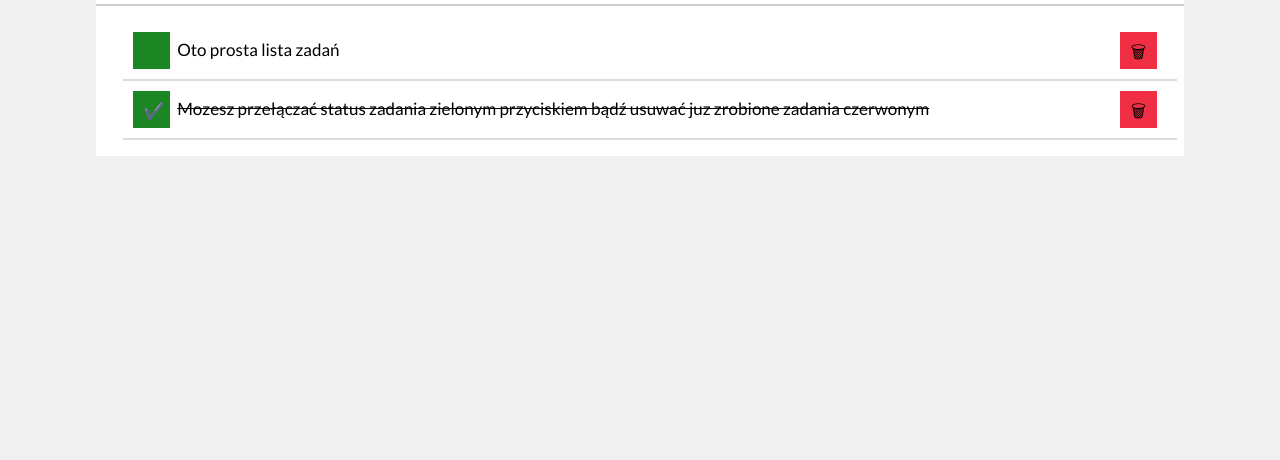
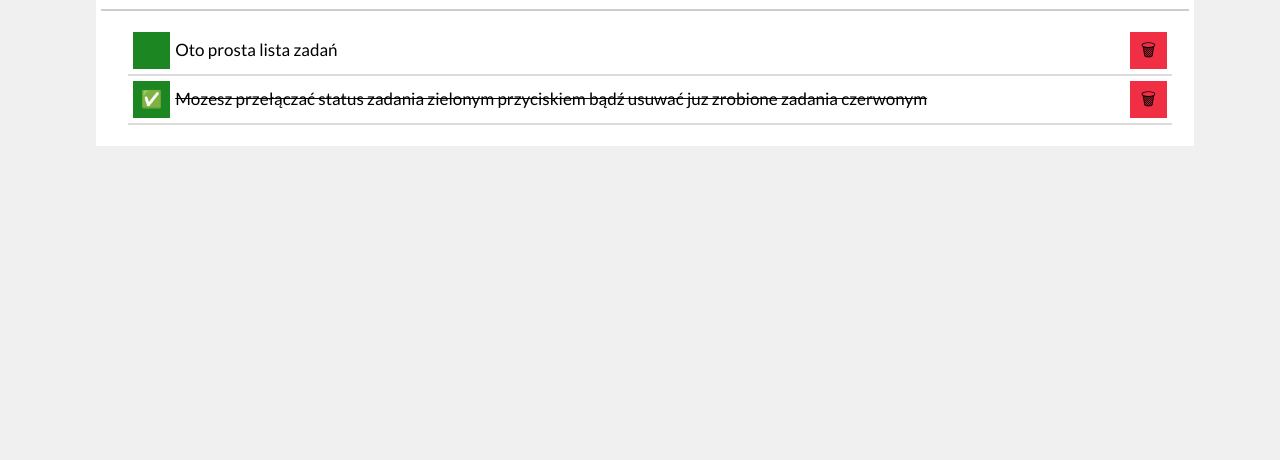
Before and after one commit to pawelmroczek/ToDoList, a plain HTML site: page index.html in a window 1280 px wide. Shown: the part 340-800 px from the top of the page. Drawn offline with nearby package versions, Linux system fonts and the light colour scheme.

Commit message:
mistakes fixed

```diff
--- a/script.js
+++ b/script.js
@@ -27,20 +27,16 @@
     document.querySelector(".js-list").innerHTML = ``;
 
     for (const task of tasks) {
-      console.log(task.content);
-      document.querySelector(
-        ".js-list"
-      ).innerHTML += `<li class=" taskList__listIteam ">
-      <button class="js-toggleStatus taskList__toggleButton">${
-        task.done ? " ✔️" : ""
-      }</button>
-      <div class="taskList__taskContent ${task.done ? " done" : ""}">
-      ${task.content}
-      </div>
-      <span>
-       <button class="js-deleteButton taskList__removeButton">🗑</button>
-       </span>
-       </li> `;
+      document.querySelector(".js-list").innerHTML += `
+    <li class=" taskList__listIteam ">
+        <button class="js-toggleStatus taskList__button taskList__button--done">
+            ${task.done ? "✅" : ""}
+        </button>
+        <div class="taskList__taskContent ${task.done ? " done" : ""}">
+            ${task.content}
+        </div>
+        <button class="js-deleteButton taskList__button taskList__button--remove">🗑</button>
+    </li> `;
     }
     const removeButtons = document.querySelectorAll(".js-deleteButton");
 
--- a/taskList.css
+++ b/taskList.css
@@ -3,13 +3,14 @@
   width: 100%;
   background-color: white;
   margin-top: 15px;
+  padding: 5px;
 }
 
 .taskList__listContener {
   display: flex;
   flex-direction: column;
   align-items: center;
-  margin: 0;
+  margin: 0px;
 }
 
 .taskList__headerContener {
@@ -25,7 +26,7 @@
 
 .taskList__listIteam {
   border-bottom: solid 2px rgb(220, 220, 220);
-  padding: 10px;
+  padding: 5px;
   font-size: 17px;
   display: flex;
   width: 100%;
@@ -36,23 +37,24 @@
 .taskList__taskContent {
   text-align: left;
   flex-grow: 1;
+  margin-left: 5px;
 }
 
-.taskList__toggleButton {
+.taskList__button--done {
   background-color: rgb(27, 134, 34);
+}
+
+.taskList__button--remove {
+  background-color: rgb(240, 47, 68);
+}
+
+.taskList__button{
   border: none;
   padding: 10px;
-  font-size: 17px;
-  margin-right: 7px;
+  flex-shrink: 0;
   width: 37px;
   height: 37px;
+  display: flex;
+  align-items: center;
+  justify-content: center;
 }
-
-.taskList__removeButton {
-  background-color: rgb(240, 47, 68);
-  padding: 10px;
-  margin-right: 10px;
-  border: none;
-  width: 37px;
-  height: 37px;
-}
```
Also changed, not shown: index.html (+0 -1 lines), 1 other file.
